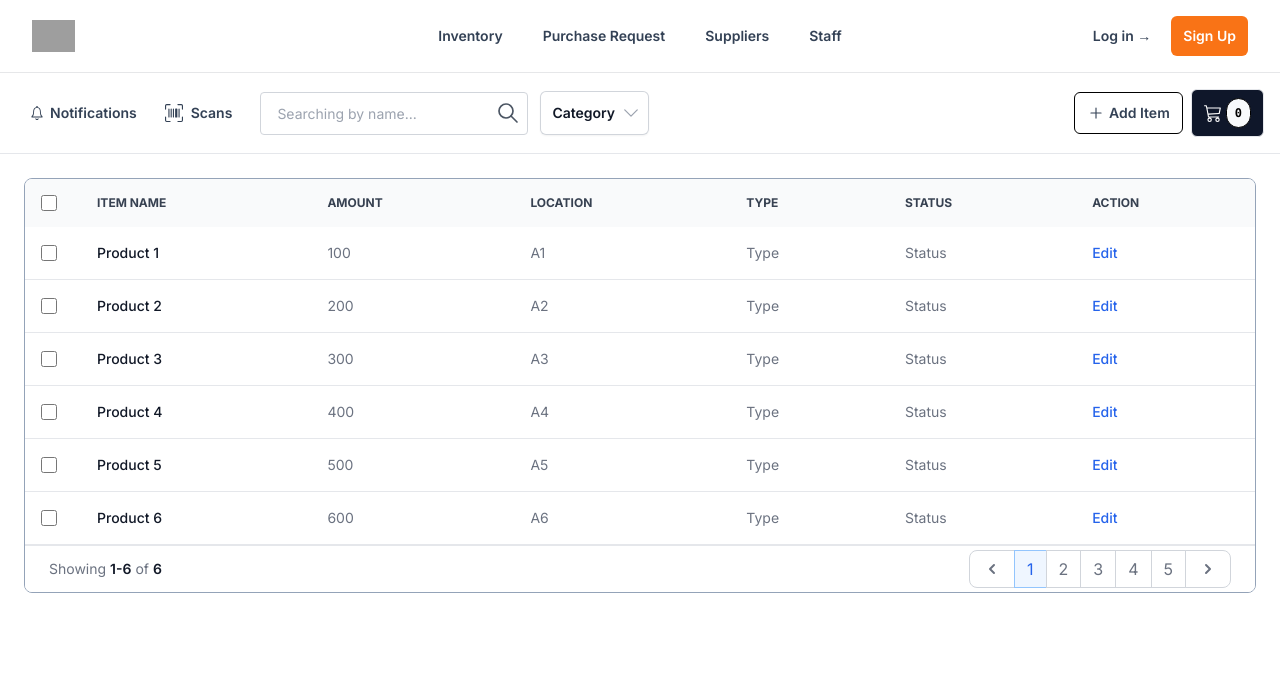
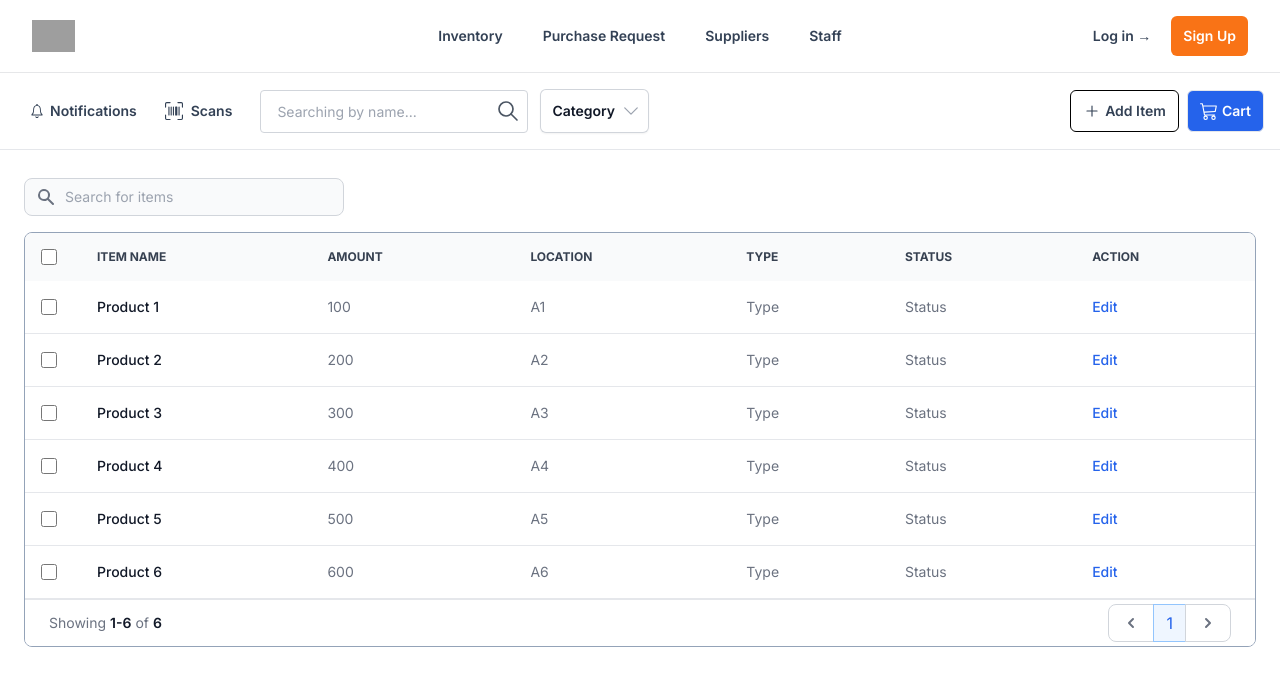
Before and after one commit to Team-Ventare/shim, a Next.js app: page /inventory in a window 1280 px wide. Shown: the top 686 px of the page. Built offline with nearby package versions, Linux system fonts and the light colour scheme; grey boxes are pictures that could not be loaded.

Commit message:
added table search bar

```diff
--- a/app/inventory/page.tsx
+++ b/app/inventory/page.tsx
@@ -49,12 +49,23 @@ export default function Example() {
   const [categoryPill, setCategoryPill] = useState(categoryPills[0]);
   const [cartQuantity, setCartQuantity] = useState(0);
   const [currentPage, setCurrentPage] = useState(1);
+  const itemsPerPage = 10;
+  const totalItems = products.length;
+  const totalPages = Math.ceil(totalItems / itemsPerPage);
 
   const handlePageChange = (pageNumber: React.SetStateAction<number>) => {
     if (currentPage > products.length / 10) {
       setCurrentPage(Math.ceil(products.length / 10));
     }
     setCurrentPage(pageNumber);
+  };
+
+  const generatePageNumbers = () => {
+    const pageNumbers = [];
+    for (let i = 1; i <= totalPages; i++) {
+      pageNumbers.push(i);
+    }
+    return pageNumbers;
   };
 
   return (
@@ -146,16 +157,43 @@ export default function Example() {
             <IoAdd className="text-lg mr-1" />
             <span>Add Item</span>
           </button>
-          <button className="text-sm font-semibold leading-6 text-white bg-slate-900 px-3 py-2 rounded-md flex items-center border">
+          <button className="text-sm font-semibold leading-6 text-white bg-blue-600 px-3 py-2 rounded-md flex items-center border">
             <BsCart3 className="text-lg mr-1" />
-            <kbd className="px-2 py-1.5 text-xs font-semibold text-black bg-slate-50 border border-black rounded-full dark:bg-gray-600 dark:text-gray-100 dark:border-gray-500">
-              {cartQuantity}
-            </kbd>
+            <span>Cart</span>
           </button>
         </div>
       </div>
 
       <div className="mx-auto min-w-screen px-6 pt-6">
+        <div className="pb-4 bg-white dark:bg-gray-900">
+          <label htmlFor="table-search" className="sr-only">
+            Search
+          </label>
+          <div className="relative mt-1">
+            <div className="absolute inset-y-0 left-0 flex items-center pl-3 pointer-events-none">
+              <svg
+                className="w-5 h-5 text-gray-500 dark:text-gray-400"
+                aria-hidden="true"
+                fill="currentColor"
+                viewBox="0 0 20 20"
+                xmlns="http://www.w3.org/2000/svg"
+              >
+                <path
+                  fillRule="evenodd"
+                  d="M8 4a4 4 0 100 8 4 4 0 000-8zM2 8a6 6 0 1110.89 3.476l4.817 4.817a1 1 0 01-1.414 1.414l-4.816-4.816A6 6 0 012 8z"
+                  clipRule="evenodd"
+                />
+              </svg>
+            </div>
+            <input
+              type="text"
+              id="table-search"
+              className="block p-2 pl-10 text-sm text-gray-900 border border-gray-300 rounded-lg w-80 bg-gray-50 focus:ring-blue-500 focus:border-blue-500 dark:bg-gray-700 dark:border-gray-600 dark:placeholder-gray-400 dark:text-white dark:focus:ring-blue-500 dark:focus:border-blue-500"
+              placeholder="Search for items"
+            />
+          </div>
+        </div>
+
         <div className="relative overflow-x-auto border border-slate-400 sm:rounded-lg">
           <table className="w-full text-sm text-left text-gray-500 dark:text-gray-400 table-auto sm:rounded-lg">
             <thead className="text-xs text-gray-700 uppercase bg-gray-50 dark:bg-gray-700 dark:text-gray-400">
@@ -264,7 +302,7 @@ export default function Example() {
               </li>
               {/* Render the pagination links dynamically based on your data */}
               {/* Example: Rendering 5 page links */}
-              {[1, 2, 3, 4, 5].map((pageNumber) => (
+              {generatePageNumbers().map((pageNumber) => (
                 <li key={pageNumber}>
                   <a
                     href="#"
@@ -282,7 +320,10 @@ export default function Example() {
               <li>
                 <a
                   href="#"
-                  onClick={() => handlePageChange(currentPage + 1)}
+                  onClick={() => {
+                    if (currentPage === totalPages) return;
+                    handlePageChange(currentPage + 1);
+                  }}
                   className="block px-3 py-2 leading-tight text-gray-500 bg-white border border-gray-300 rounded-r-lg hover:bg-gray-100 hover:text-gray-700 dark:bg-gray-800 dark:border-gray-700 dark:text-gray-400 dark:hover:bg-gray-700 dark:hover:text-white"
                 >
                   <span className="sr-only">Next</span>
```
